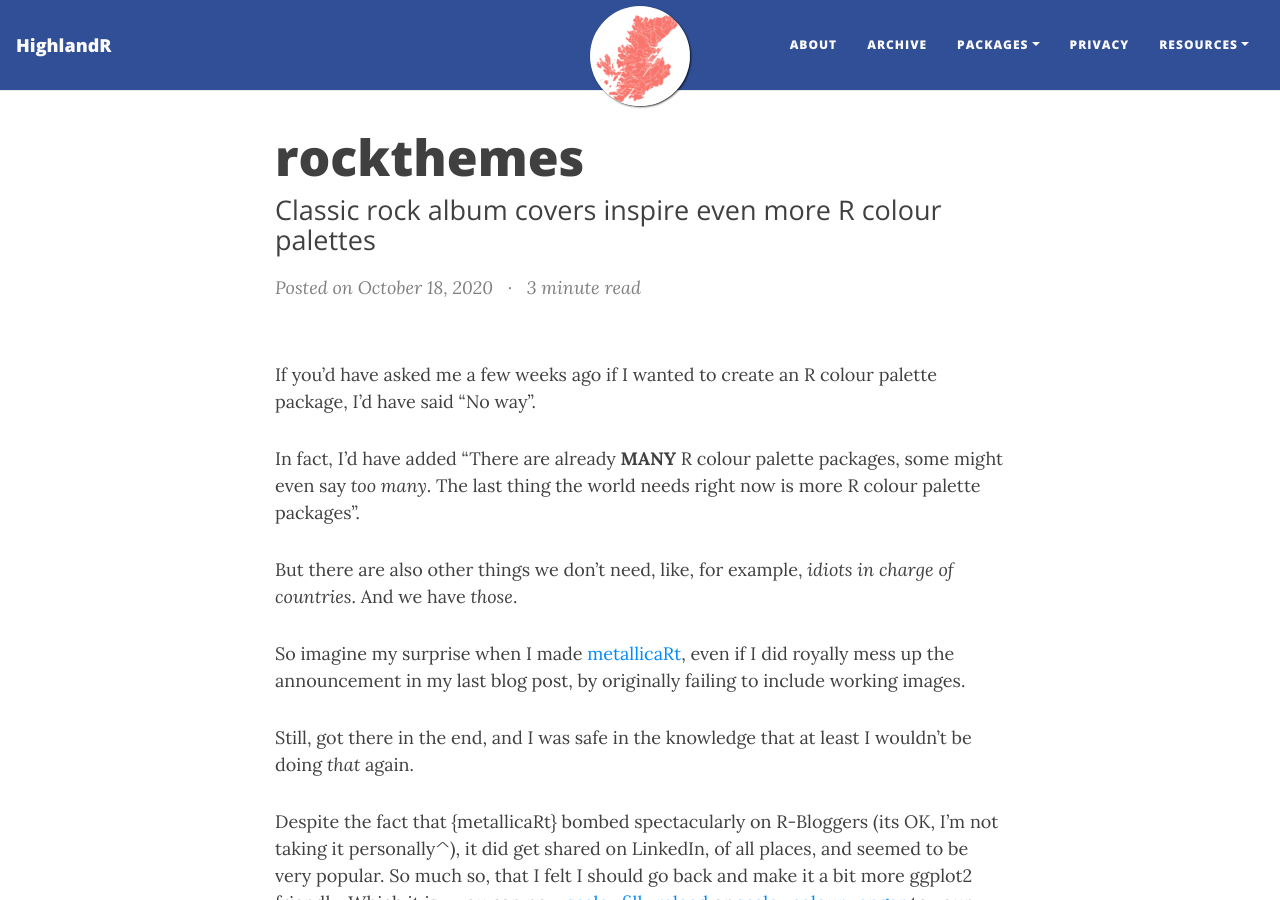
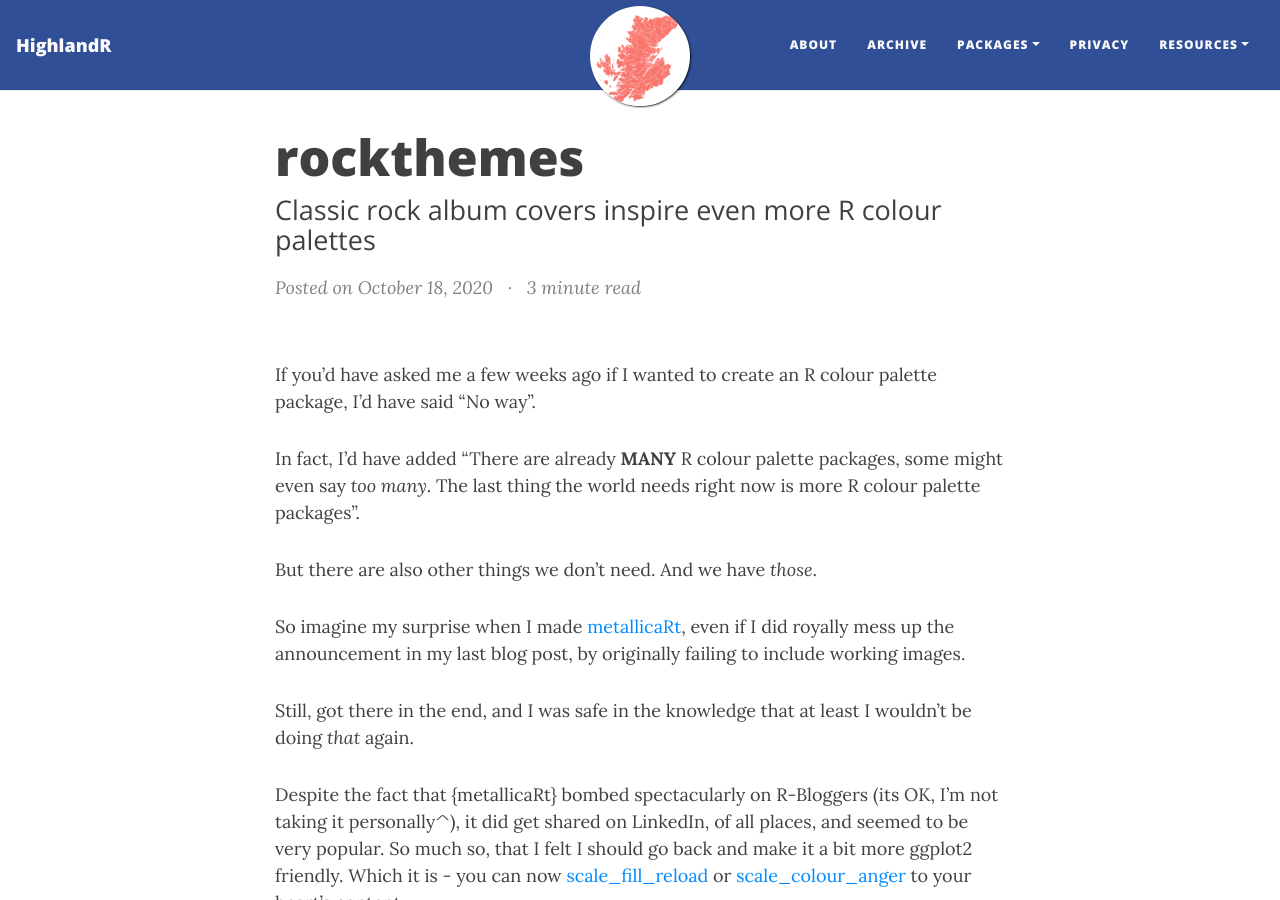
Before and after one commit to johnmackintosh/johnmackintosh.github.io, a Jekyll site: the page built from _posts/2020-10-18-rockthemes.md, in a window 1280 px wide and 900 px high. Built offline with Jekyll 4.4.1, drawn with Linux system fonts in a browser that asks for light colours; nearby versions of some CDN libraries.

Commit message:
Update 2020-10-18-rockthemes.md

```diff
--- a/_posts/2020-10-18-rockthemes.md
+++ b/_posts/2020-10-18-rockthemes.md
@@ -17,7 +17,7 @@ In fact, I'd have added
 "There are already **MANY** R colour palette packages, some might even say _too many_.
 The last thing the world needs right now is more R colour palette packages".
 
-But there are also other things we don't need, like, for example, _idiots in charge of countries_.
+But there are also other things we don't need.
 And we have _those_.
 
 So imagine my surprise when I made [metallicaRt](https://johnmackintosh.com/metallicaRt/), even if I did royally mess up the announcement in my last blog post, by originally failing to include working images.
```
